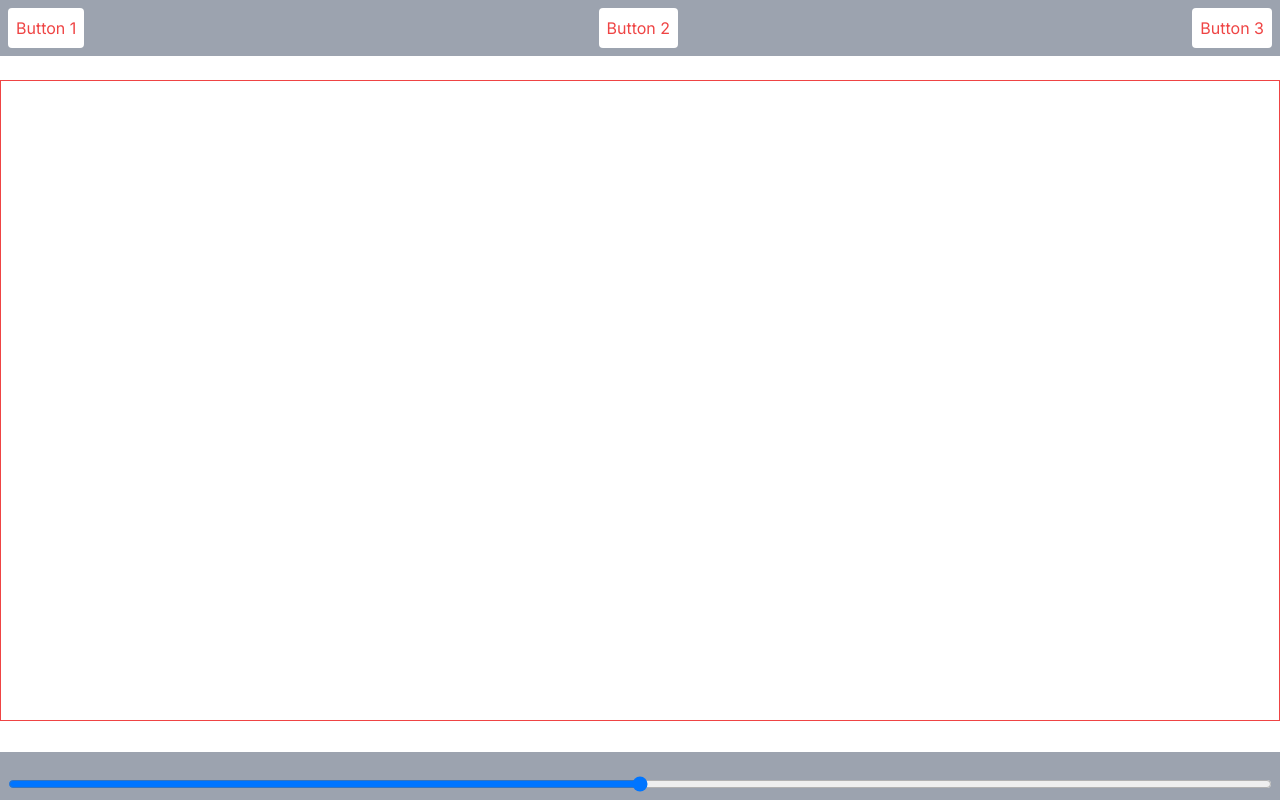
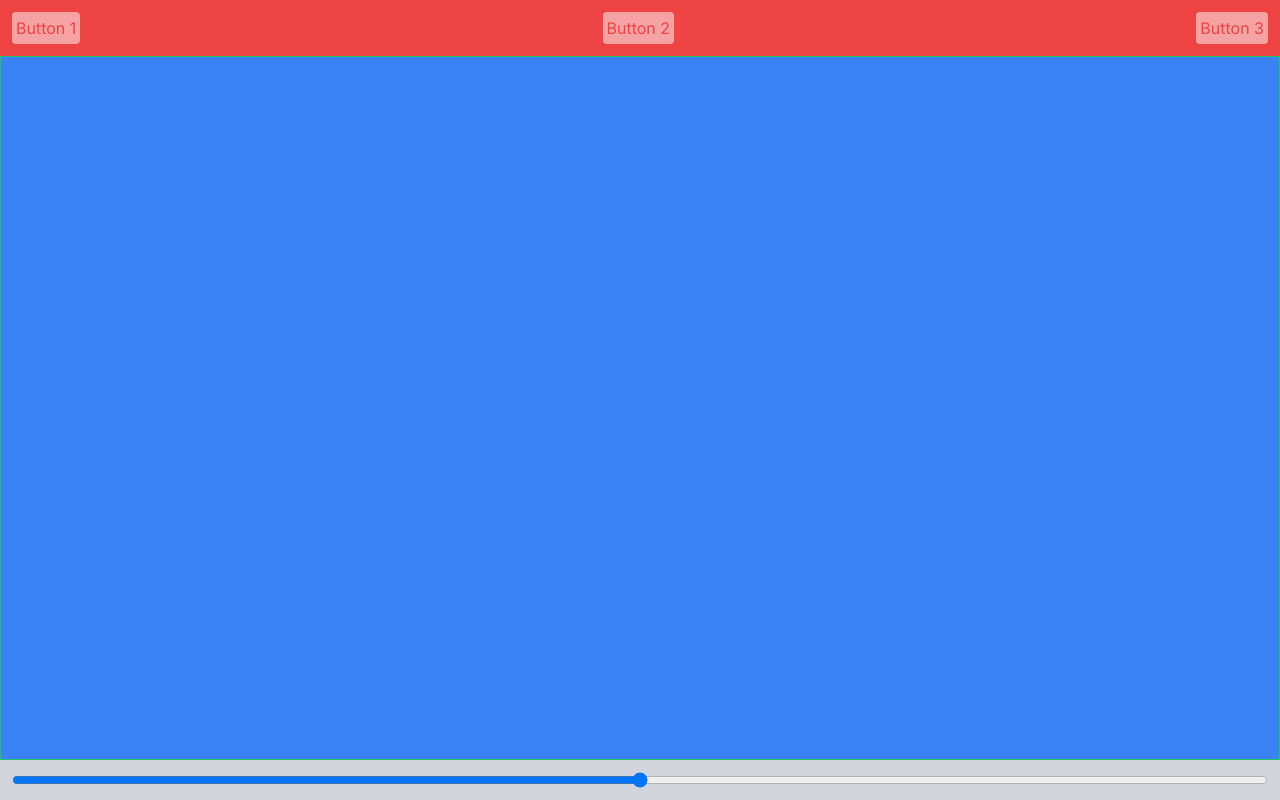
Before and after one commit to purvigoel/animation-editor-vercel, a Next.js app: page / in a window 1280 px wide. Built offline with nearby package versions, Linux system fonts and the light colour scheme; no server answers.

Commit message:
Updating styling

```diff
--- a/app/globals.css
+++ b/app/globals.css
@@ -9,14 +9,6 @@
   /* White background */
   --background-end-rgb: 255, 255, 255;
   /* White background */
-}
-
-@media (prefers-color-scheme: dark) {
-  :root {
-    --foreground-rgb: 255, 255, 255;
-    --background-start-rgb: 0, 0, 0;
-    --background-end-rgb: 0, 0, 0;
-  }
 }
 
 body {
--- a/app/page.tsx
+++ b/app/page.tsx
@@ -19,18 +19,32 @@ export default function Home() {
   }, []);
 
   return (
-    <main className="flex min-h-screen flex-col items-center justify-between">
-      <div className="w-full bg-gray-400 p-2 text-white flex justify-between fixed top-0">
-        <button className="bg-white text-red-500 p-2 rounded">Button 1</button>
-        <button className="bg-white text-red-500 p-2 rounded">Button 2</button>
-        <button className="bg-white text-red-500 p-2 rounded">Button 3</button>
+    <main className="h-full w-full h-screen">
+      <div className="flex flex-col w-full h-full bg-red-500 text-white">
+        {/* Top bar */}
+        <div className="flex  w-full justify-between  opacity-50 p-3">
+          <button className="bg-white text-red-500 p-1 rounded">Button 1</button>
+          <button className="bg-white text-red-500 p-1 rounded">Button 2</button>
+          <button className="bg-white text-red-500 p-1 rounded">Button 3</button>
+        </div>
+        {/* Canvas */}
+        <div className="flex-grow flex flex-col w-full h-full bg-blue-500 text-white">
+          <canvas id="mainCanvas" className="border border-green-500 bg-purple w-full h-full"></canvas>
+        </div>
+        {/* Bottom bar */}
+        <div className="flex flex-col w-full bg-gray-300 text-white p-3">
+          <input type="range" className="w-full bg-white" />
+        </div>
+
+
       </div>
-      <div className="flex-grow flex flex-col items-center justify-center w-full">
-        <canvas id="mainCanvas" className="border border-red-500 bg-white w-full"></canvas>
+      {/* <div className="w-full bg-gray-400 p-2 text-white flex justify-between fixed top-0">
+
       </div>
-      <div className="w-full bg-gray-400 p-2 text-white flex justify-between fixed bottom-0">
-        <input type="range" className="mt-4 w-full bg-white" />
+      <div className="flex-grow flex flex-col items-center justify-center w-full h-full">
+
       </div>
+  */}
     </main>
   );
 }
```
